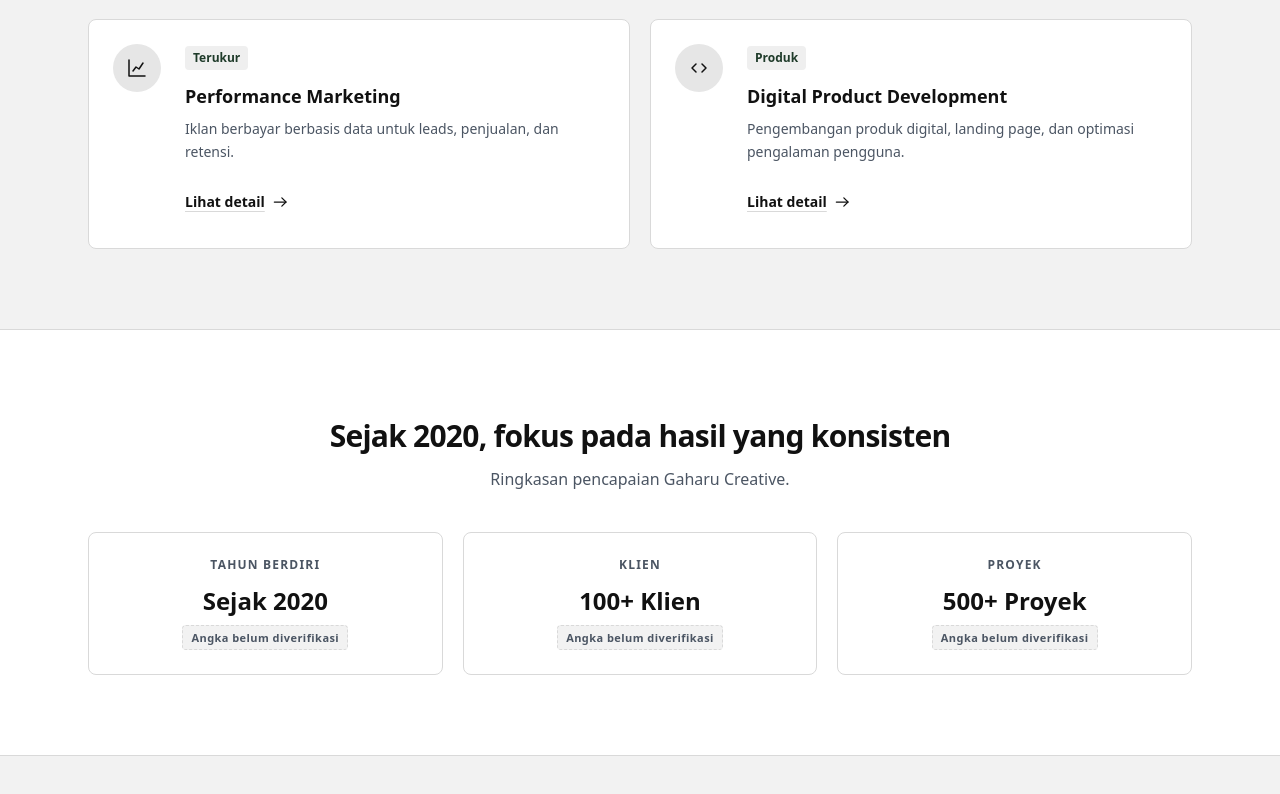
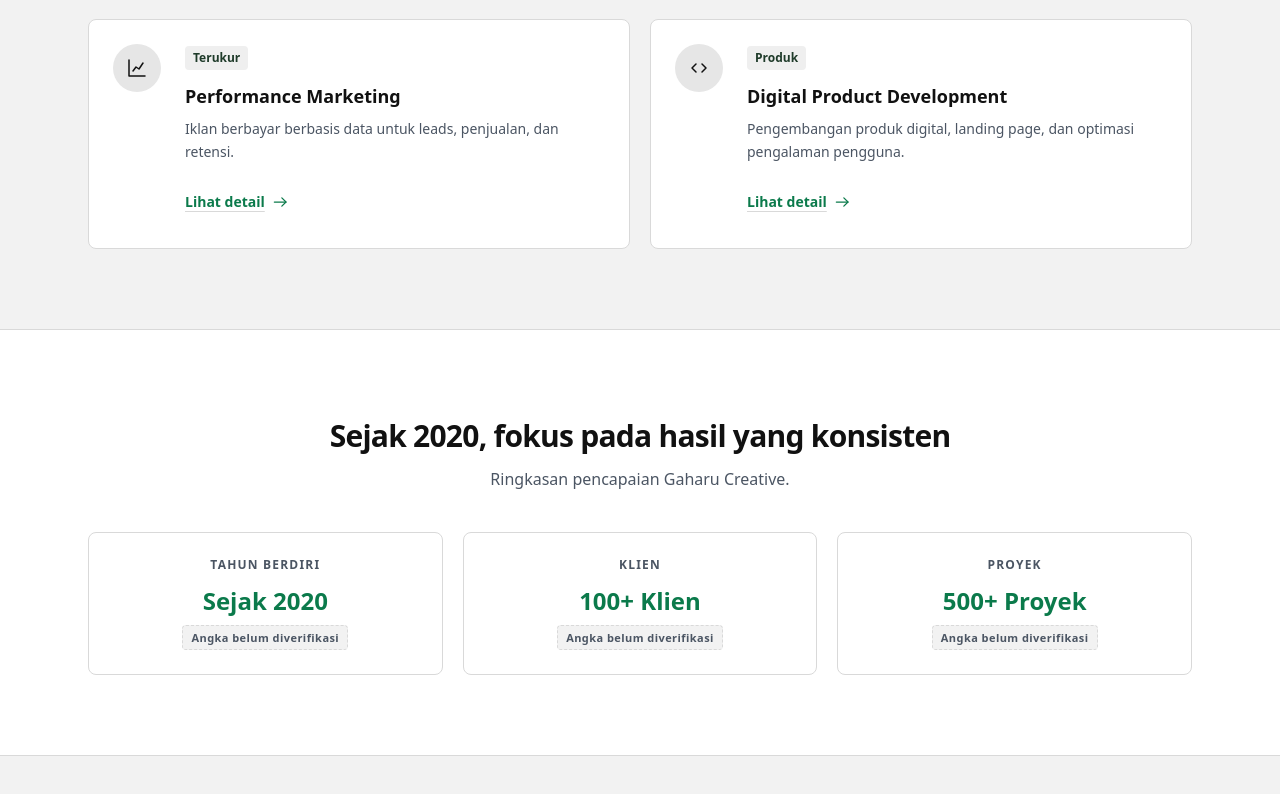
Before and after one commit to PKL-DigiTicket-SMKN-1-Adiwerna/Proyek-Website-Gaharu-Creative, a React (Vite) app: page / in a window 1280 px wide. Shown: the part 1637-2431 px from the top of the page. Built offline with nearby package versions, Linux system fonts and the light colour scheme.

Commit message:
style: ubah warna font Lihat detail dan statistik ke hijau

```diff
--- a/src/pages/HomePage.jsx
+++ b/src/pages/HomePage.jsx
@@ -108,7 +108,7 @@
               <p className="text-xs font-semibold uppercase tracking-widest text-muted">
                 {item.label}
               </p>
-              <p className="mt-3 text-2xl font-bold text-ink">{item.value}</p>
+              <p className="mt-3 text-2xl font-bold text-button">{item.value}</p>
             </div>
           ))}
         </div>
@@ -203,7 +203,7 @@
         <p className="mt-2 text-sm leading-relaxed text-muted">{service.short}</p>
         <Link
           to={`/layanan#${service.slug}`}
-          className="mt-4 inline-flex min-h-11 items-center gap-1.5 text-sm font-semibold text-ink underline decoration-line underline-offset-4 hover:decoration-ink"
+          className="mt-4 inline-flex min-h-11 items-center gap-1.5 text-sm font-semibold text-button underline decoration-line underline-offset-4 hover:decoration-button"
         >
           Lihat detail
           <Icon name="arrowRight" className="h-5 w-5" />
```
